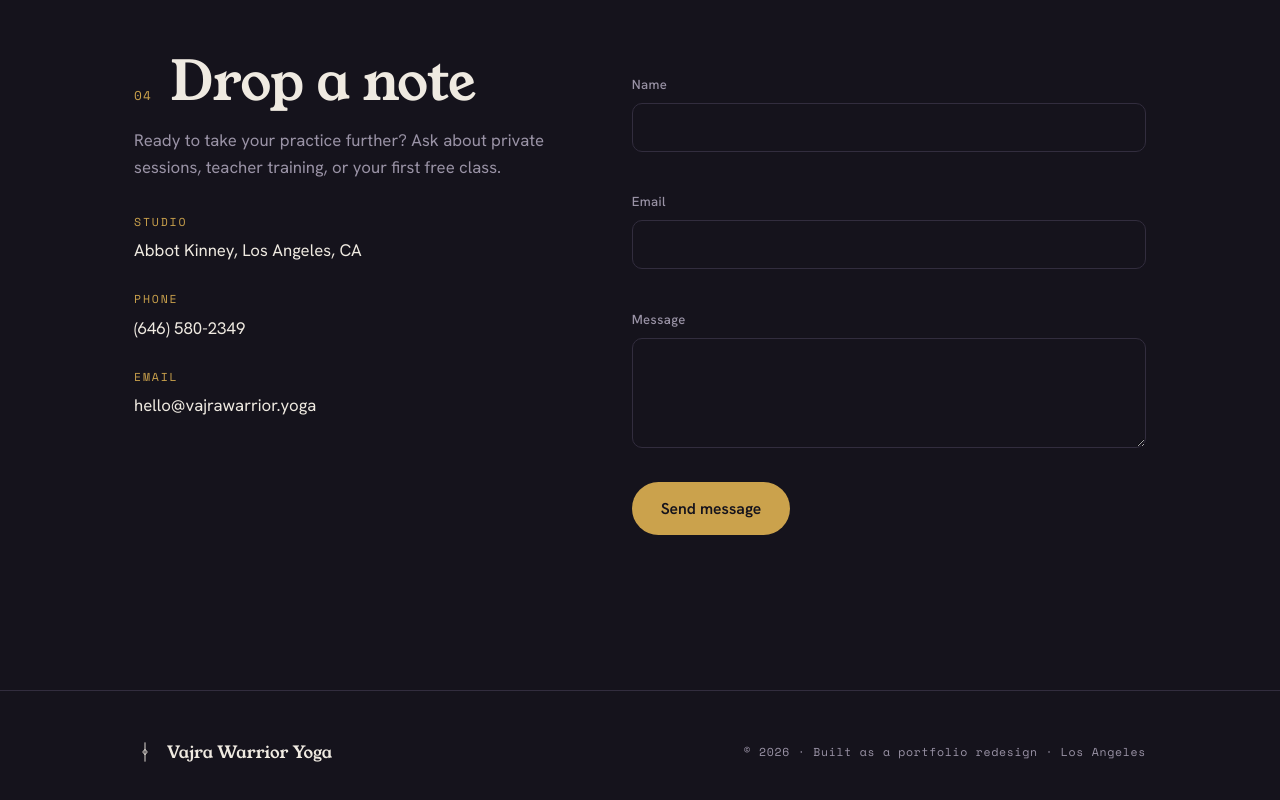
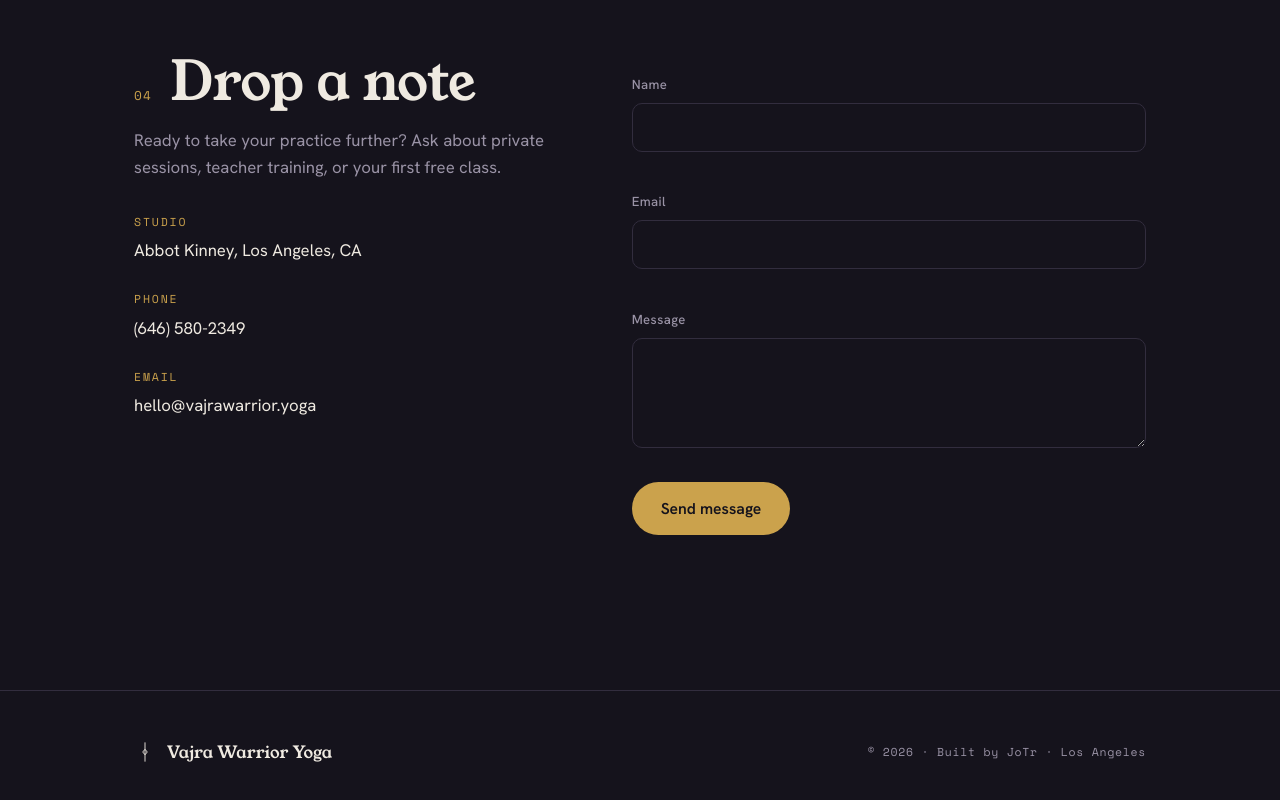
Before and after one commit to amriikk/VajraWarrior-Express, a website: page express/index.html in a window 1280 px wide. Shown: the part 3360-4160 px from the top of the page. Drawn offline with nearby package versions, Linux system fonts and the light colour scheme.

Commit message:
update footer text

```diff
--- a/express/index.html
+++ b/express/index.html
@@ -429,7 +429,7 @@
       <svg viewBox="0 0 48 48" fill="none" aria-hidden="true"><path d="M24 3v42" stroke="currentColor" stroke-width="2"/><path d="M24 18l5 6-5 6-5-6 5-6z" stroke="currentColor" stroke-width="2"/></svg>
       Vajra Warrior Yoga
     </div>
-    <small>© 2026 · Built as a portfolio redesign · Los Angeles</small>
+    <small>© 2026 · Built by JoTr · Los Angeles</small>
   </div>
 </footer>
 
```
